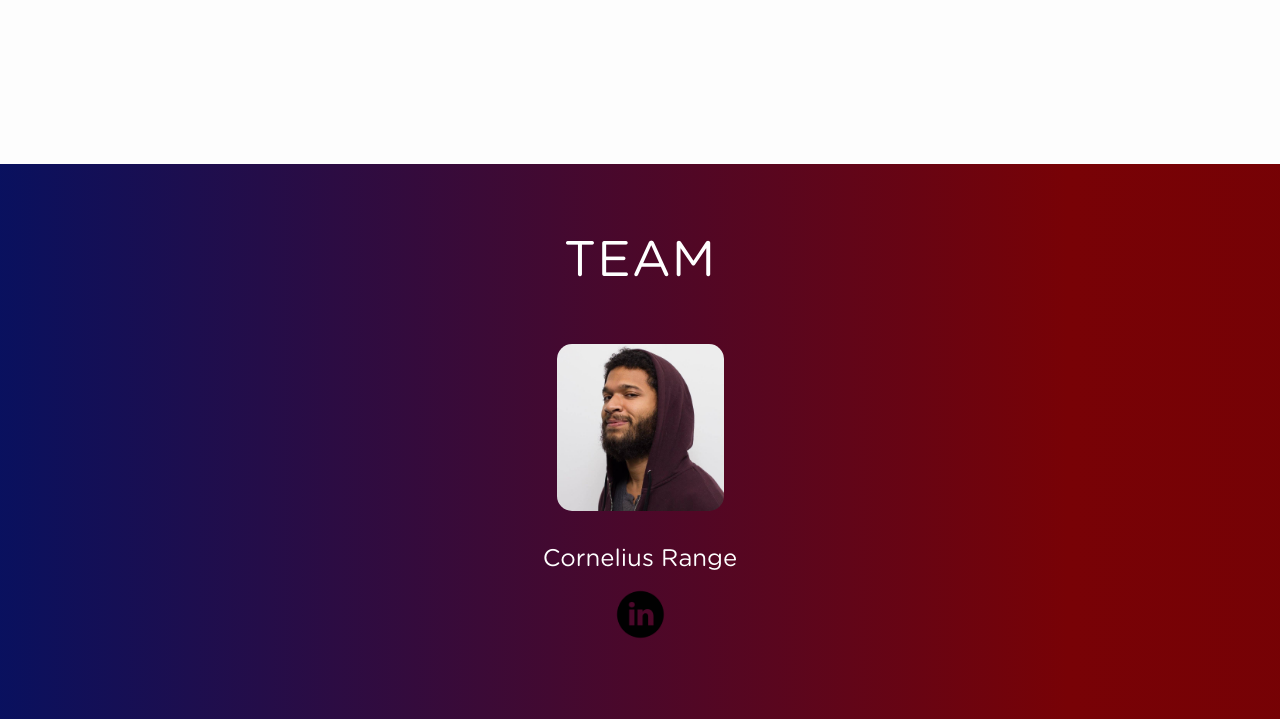
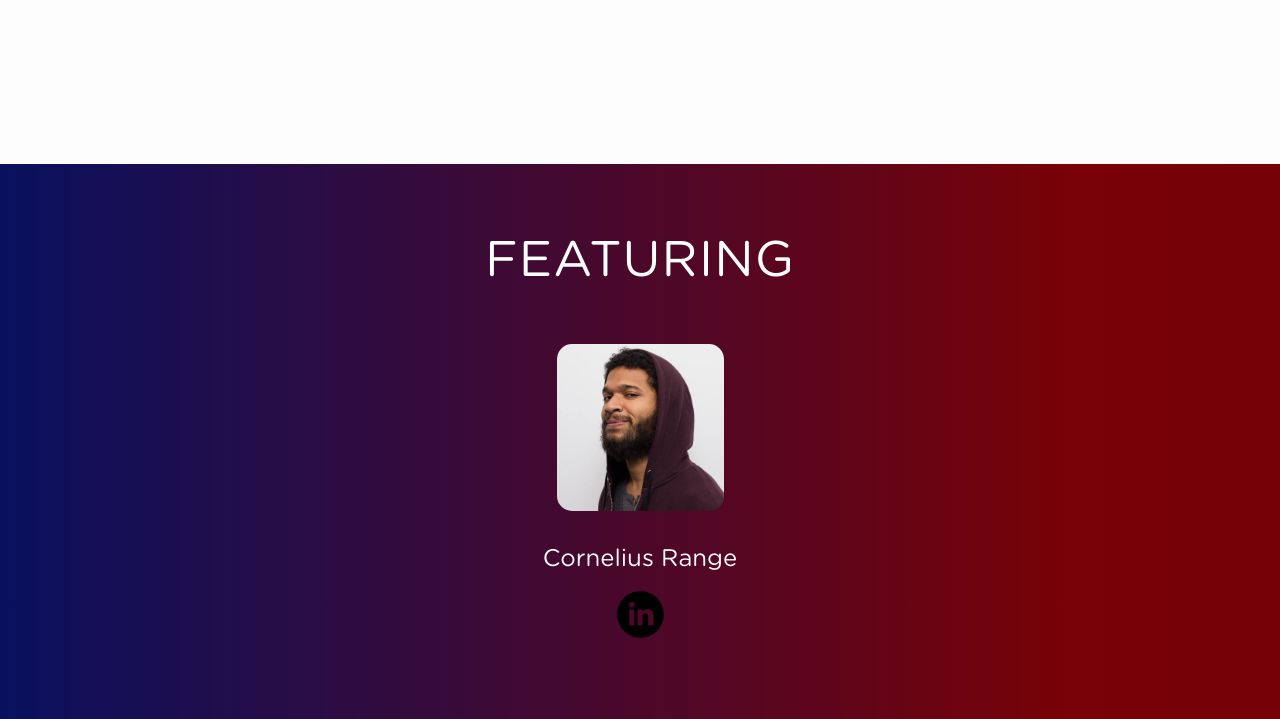
Before and after one commit to Corneezius/fluttr1, a PHP site: page / in a window 1280 px wide. Shown: the part 2188-2907 px from the top of the page. Run offline with PHP 8.4, Linux system fonts and the light colour scheme; some libraries are stand-ins or nearby versions; some web fonts are replaced.

Commit message:
change team section to featuring

```diff
--- a/css/style.css
+++ b/css/style.css
@@ -463,7 +463,7 @@ font-size: 12px;
     }
 
     #product {
-      display:none;
+
       background:#fdfdfd;
       font-family:gotham;
       color:#777;
--- a/home.html
+++ b/home.html
@@ -74,7 +74,7 @@
 	                 <div class="collapse navbar-collapse" id="bs-example-navbar-collapse-1">
 	                     <ul class="nav navbar-nav">
 	                         <li><a href="#feature-set">Story</a></li>
-													 <li><a href="#story">Product</a></li>
+													 <li><a href="#product">Product</a></li>
 	                         <!-- <li><a href="#team">Team</a></li> -->
 	                     </ul>
 	                 </div>
@@ -229,7 +229,7 @@
 <div id="team" class="animate">
 	<div class="team-message">
 		<h2 class="section-heading">
-			Team
+			Featuring
 		</h2>
 			<div class="cornelius">
 				<img class="team" src="css/images/cornelius.jpg" alt="cornelius">
```
